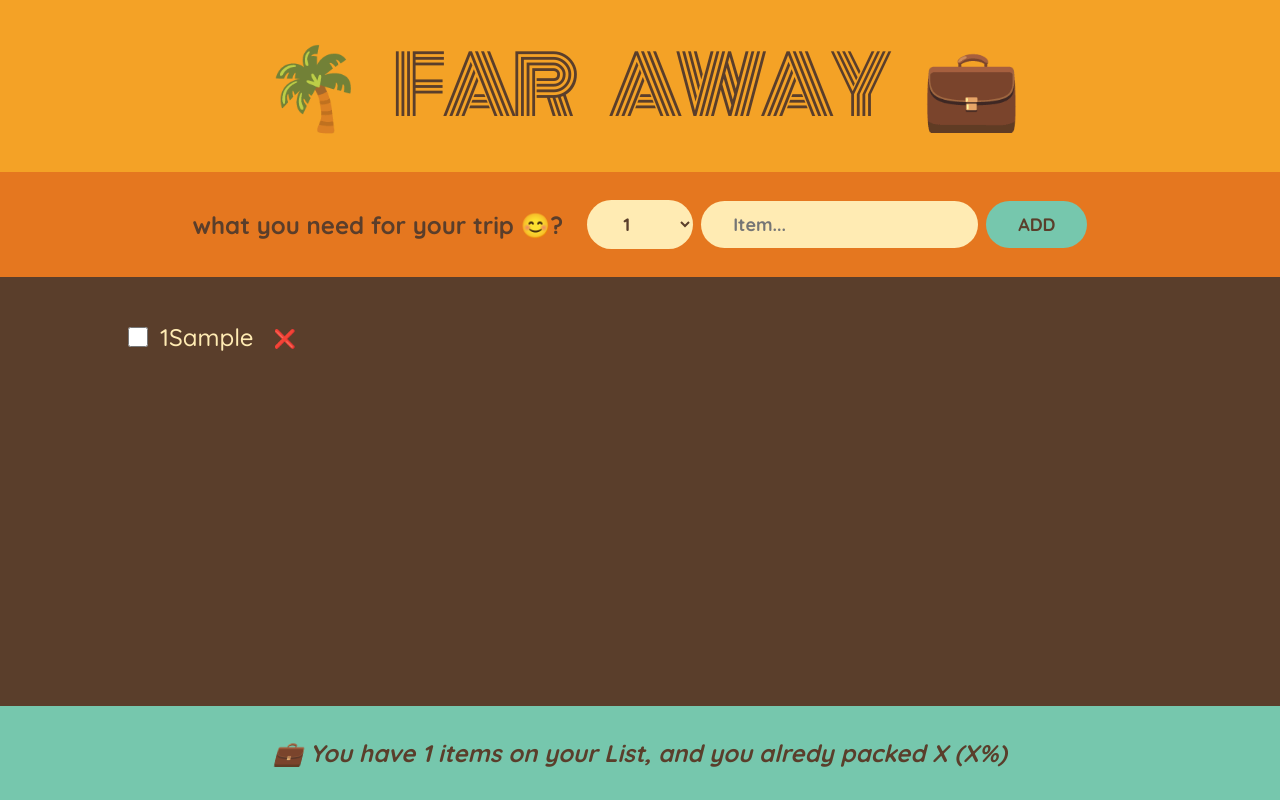
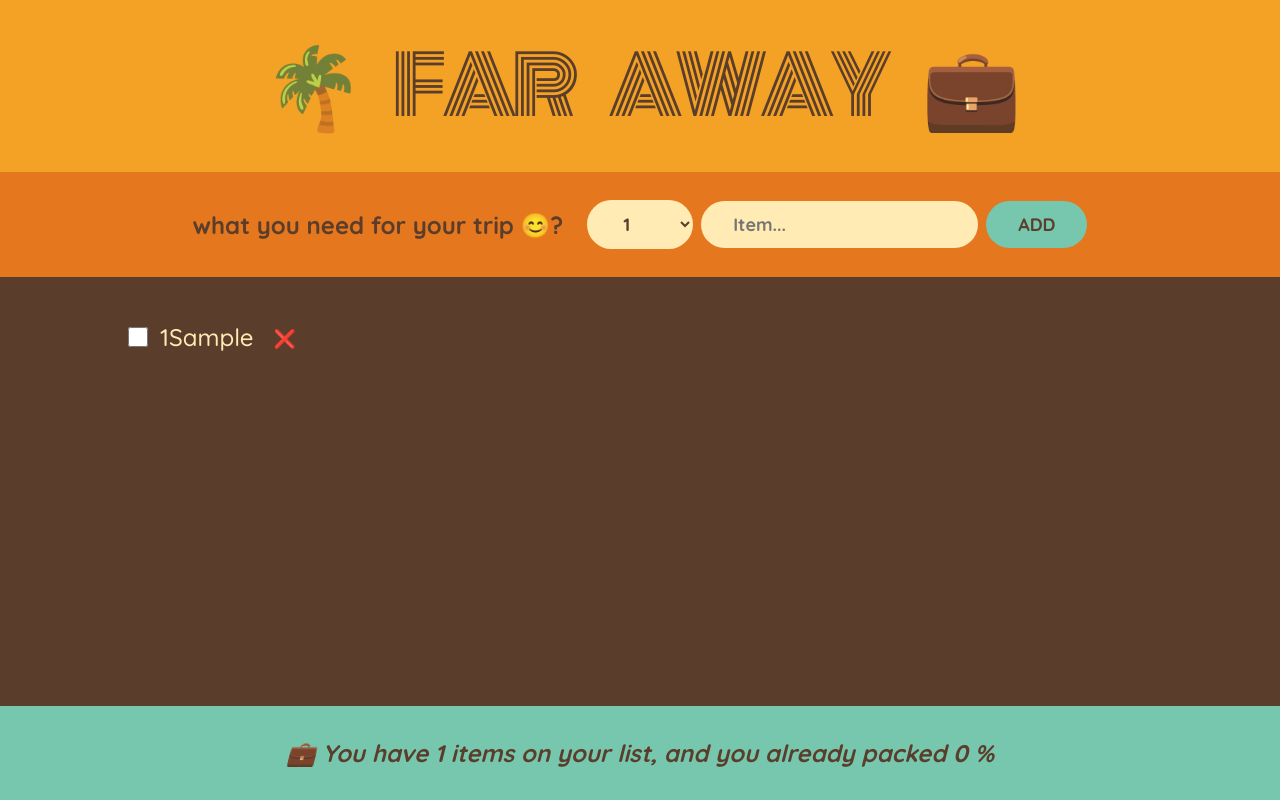
Before and after one commit to leloufadel/far-away, a React (Create React App) app: page / in a window 1280 px wide. Both pictures are taken after typing "Sample" into the empty fields and a click on the button "ADD". Built offline with nearby package versions, Linux system fonts and the light colour scheme; the HTML template or start-up script is replaced by a standard one.

Commit message:
Update footer

```diff
--- a/src/App.js
+++ b/src/App.js
@@ -17,7 +17,7 @@ export default function App() {
   }
 
   function toggleItem(id) {
-    setItems((items) => items.map((item) => item.id === id ? {...item, packed: !item.packed} : items ) )
+    setItems((items) => items.map((item) => item.id === id ? {...item, packed: !item.packed} : item ) )
   }
   return (
     <div className="app">
@@ -87,7 +87,7 @@ function Item({ item, onDeleteItem, ontoggleItem }) {
   return (
     <li>
       <input type="checkbox" checked={item.packed} onChange={ () => ontoggleItem(item.id)} />
-      <span style={item.packed ? { textDecoration: "line-through" } : {}}>
+      <span style={item.packed ? { textDecoration: "line-through" } : {} }>
         {" "}
         {item.quantity}
 
@@ -99,11 +99,23 @@ function Item({ item, onDeleteItem, ontoggleItem }) {
 }
 
 function Stats({items}) {
+if(!items.length)
+return (
+<p className="stats"><em> Start adding items in your list </em>
+</p>
+);
+  let numItems = items.length;
+  const itemPacked = items.filter((item) => item.packed).length;
+  let percentagePacked = numItems > 0 ? Math.round((itemPacked / numItems) * 100) : 0;
+  return (
 
-  let numItems = items.length;
-  return (
     <footer className="stats">
-      <em> 💼 You have {numItems} items on your List, and you alredy packed X (X%)</em>
+      <em>
+        {
+          percentagePacked === 100 ? `🎉 You are Ready to go! 🧳 💼 🎉` : ` 💼 You have ${numItems} items on your list, and you already packed ${percentagePacked} %`
+        }
+
+    </em>
     </footer>
   );
 }
```
